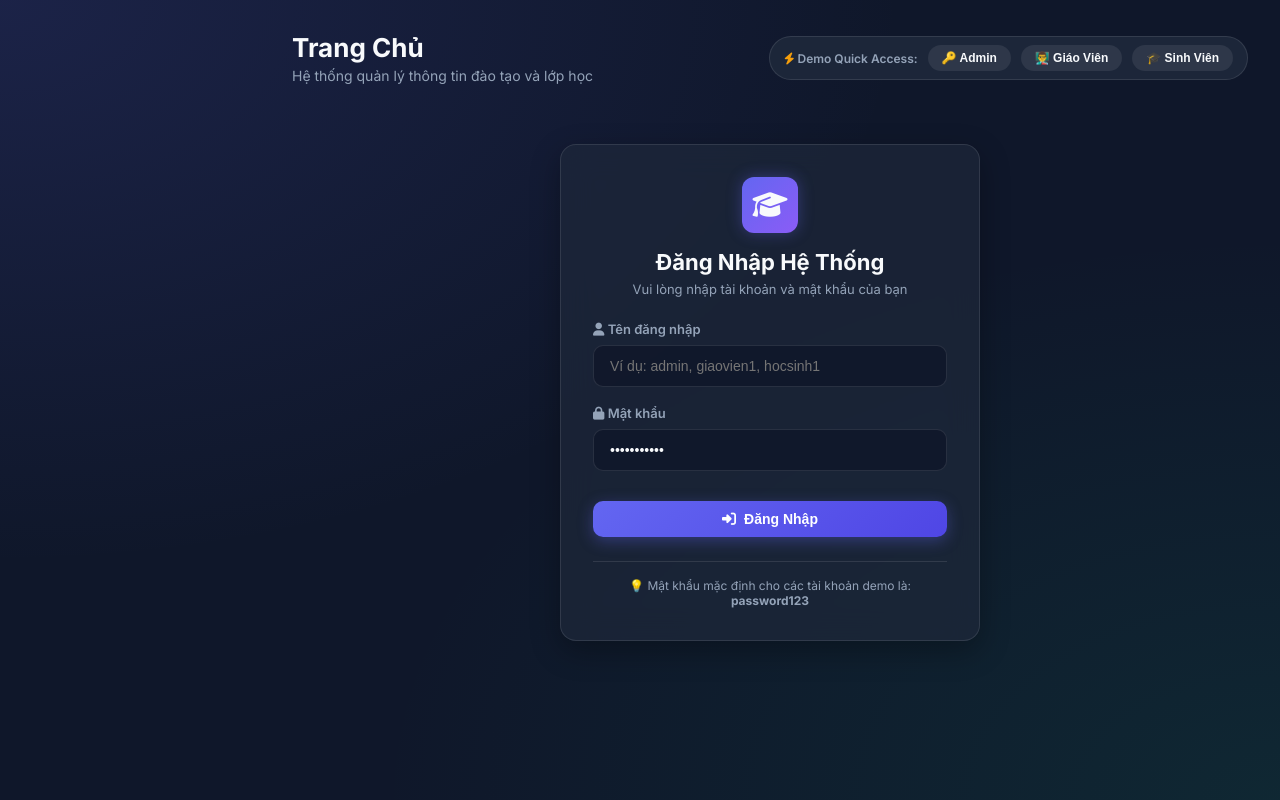
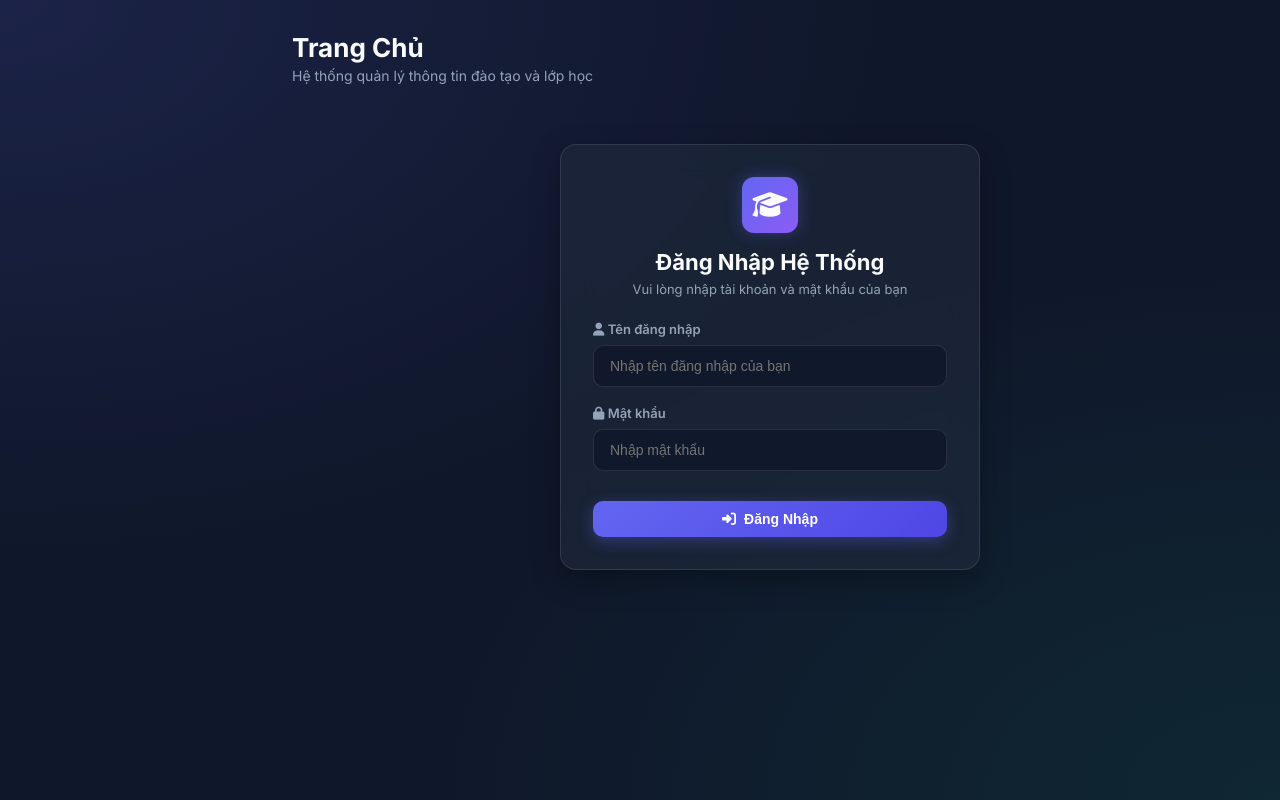
Before and after one commit to HuyHago1111/Managerment_Classrom, a FastAPI app: page / in a window 1280 px wide. Run offline with FastAPI, Linux system fonts and the light colour scheme.

Commit message:
Remove demo access bar and password hints for production login

```diff
--- a/classroom_management/templates/index.html
+++ b/classroom_management/templates/index.html
@@ -53,15 +53,6 @@
           <h1 id="page-heading">Trang Chủ</h1>
           <p id="page-subheading">Hệ thống quản lý thông tin đào tạo và lớp học</p>
         </div>
-
-        <div class="quick-demo-bar">
-          <span style="font-size: 12px; color: var(--text-muted); font-weight: 600;">
-            <i class="fa-solid fa-bolt" style="color:var(--warning);"></i> Demo Quick Access:
-          </span>
-          <button class="demo-btn" onclick="app.quickLogin('admin', 'password123')">🔑 Admin</button>
-          <button class="demo-btn" onclick="app.quickLogin('giaovien1', 'password123')">👨‍🏫 Giáo Viên</button>
-          <button class="demo-btn" onclick="app.quickLogin('hocsinh1', 'password123')">🎓 Sinh Viên</button>
-        </div>
       </div>
 
       <!-- LOGIN CONTAINER -->
@@ -78,20 +69,16 @@
           <form onsubmit="app.handleLogin(event)">
             <div class="form-group">
               <label><i class="fa-solid fa-user"></i> Tên đăng nhập</label>
-              <input type="text" id="login-username" class="form-control" placeholder="Ví dụ: admin, giaovien1, hocsinh1" required>
+              <input type="text" id="login-username" class="form-control" placeholder="Nhập tên đăng nhập của bạn" required>
             </div>
             <div class="form-group">
               <label><i class="fa-solid fa-lock"></i> Mật khẩu</label>
-              <input type="password" id="login-password" class="form-control" placeholder="Nhập mật khẩu" required value="password123">
+              <input type="password" id="login-password" class="form-control" placeholder="Nhập mật khẩu" required>
             </div>
             <button type="submit" class="btn btn-primary" style="width: 100%; justify-content: center; margin-top: 12px;">
               <i class="fa-solid fa-right-to-bracket"></i> Đăng Nhập
             </button>
           </form>
-
-          <div style="margin-top: 24px; padding-top: 16px; border-top: 1px solid var(--border-color); text-align: center; font-size: 12px; color: var(--text-muted);">
-            💡 Mật khẩu mặc định cho các tài khoản demo là: <b>password123</b>
-          </div>
         </div>
       </div>
 
```
